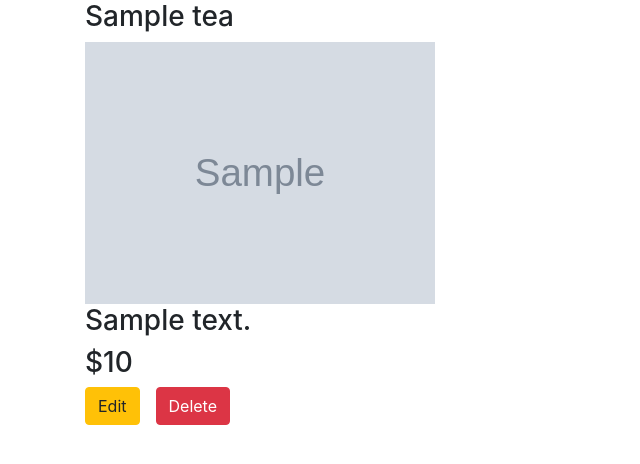
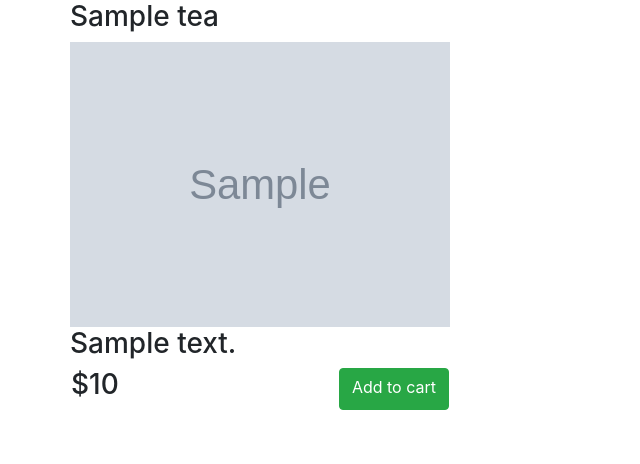
Before and after one commit to pas-trop-de-zele/little-maruko, a Node server app: page /teas in a window 1280 px wide. Shown: the part 56-520 px from the top of the page, without its empty margins (0-640 px from the left). Run offline with Node 20, Linux system fonts and the light colour scheme; tables that the repository leaves empty hold one stand-in row (values such as "Sample post"); grey boxes marked "Sample" are stand-in pictures; some libraries are stand-ins or nearby versions.

Commit message:
Added add-to-cart button and only have edit and delete button if user is signed in

```diff
--- a/views/teas.ejs
+++ b/views/teas.ejs
@@ -2,15 +2,22 @@
 <div class="container">
     <div class="row">
         <% teas.forEach(tea => { %>
-            <div class="col-4">
+            <div class="col-4 p-0">
                 <h3><%= tea.name %> </h3>
                 <img class="img-fluid" src=<%= tea.image%> alt="">
                 <h3><%= tea.description %> </h3>
-                <h3>$<%= tea.price %> </h3>
-                <a class="btn btn-warning float-left mr-3" href="/teas/<%= tea._id %>/edit">Edit</a>
-                <form action="/teas/<%= tea._id %>?_method=DELETE" method="POST">
-                    <button class="btn btn-danger">Delete</button>
-                </form>
+
+                <div class="row justify-content-between">
+                    <h3 class="ml-3">$<%= tea.price %> </h3>
+                    <a class="btn btn-success float-right mr-3" href="/add-to-cart">Add to cart</a>
+                </div>
+
+                <% if (currentUser) { %>
+                    <a class="btn btn-warning float-left mr-3" href="/teas/<%= tea._id %>/edit">Edit</a>
+                    <form action="/teas/<%= tea._id %>?_method=DELETE" method="POST">
+                        <button class="btn btn-danger">Delete</button>
+                    </form>
+                <% } %>
             </div>
         <% }) %>
 
```
